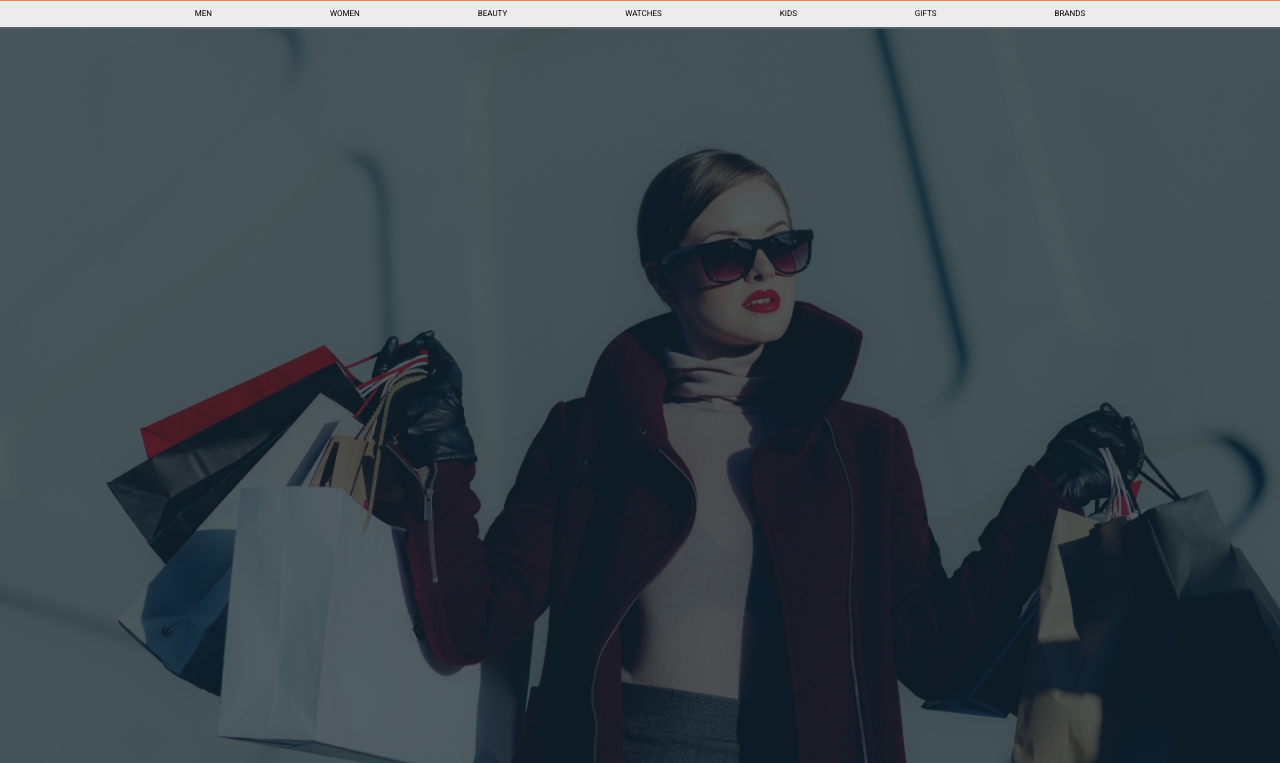
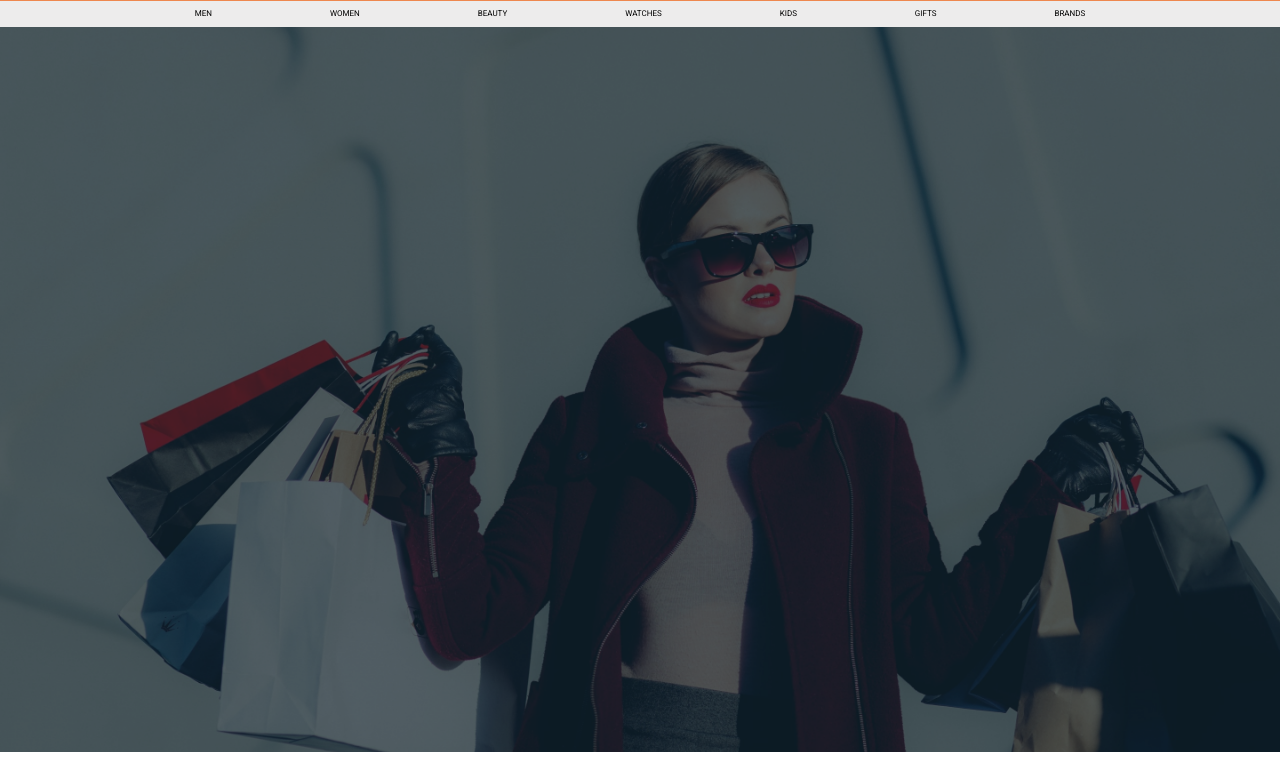
Before and after one commit to abhinav-manoj/e-commerce, a website: page index.html in a window 1280 px wide. Shown: the part 48-811 px from the top of the page. Drawn offline with Linux system fonts and the light colour scheme.

Commit message:
heroImage

```diff
--- a/index.html
+++ b/index.html
@@ -14,7 +14,7 @@
   </head>
   <body>
     <!-- ROOT DIV -->
-    <div class="min-h-screen font-roboto">
+    <div class="min-h-screen font-roboto flex flex-col ">
       <header
         class="border-b-button border-b-4 flex justify-between items-center px-[6%] bg-header"
       >
@@ -85,9 +85,14 @@
         <li>BRANDS</li>
       </ul>
       <!-- HERO SECTION -->
-      <div class="max-w-full">
-        <img class="max-w-full " src="./img/Hero.png" alt="" />
+      <div class=" bg-[url('/img/Hero.png')] flex-1 max-w-full  bg-no-repeat bg-left bg-cover">
+
       </div>
+
+
+
+
+
     </div>
   </body>
 </html>
--- a/tailwind.config.js
+++ b/tailwind.config.js
@@ -8,6 +8,7 @@ module.exports = {
         roboto: ["Roboto", "sans-serif"],
 
       },
+
       colors:{
         'header':'#466170',
         'search':'#94A3B8',
```
Also changed, not shown: css/main.css.
